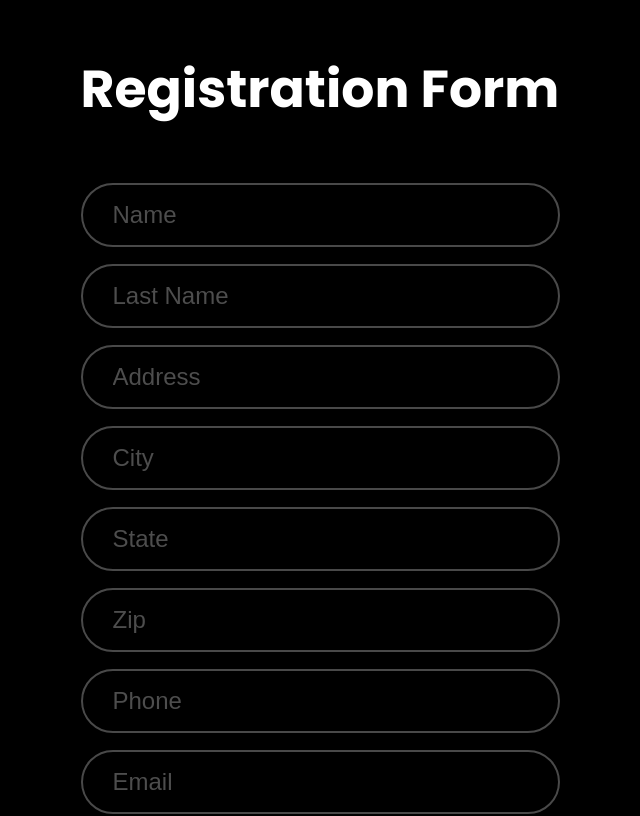
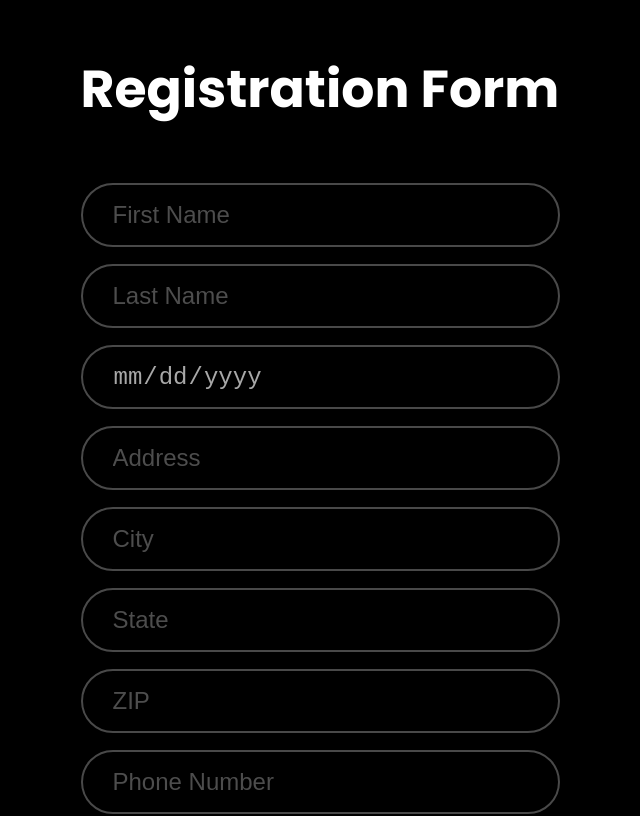
Before and after one commit to Simple2B/cortex-frontend, a React (Create React App) app: page /patient-registration in a window 1280 px wide. Shown: the top 816 px of the page, without its empty margins (320-960 px from the left). Built offline with nearby package versions, Linux system fonts and the light colour scheme.

Commit message:
add input

```diff
--- a/src/components/PatientRegistration/PatientRegistration.tsx
+++ b/src/components/PatientRegistration/PatientRegistration.tsx
@@ -3,8 +3,10 @@ import './patientRegistration.css'
 
 
 export default function PatientRegistration(): ReactElement {
-  const [name, setName] = useState('');
+  const [firstName, setName] = useState('');
   const [lastName, setLastName] = useState('');
+  const [dateBirth, setDateBirth] = useState('');
+
   const [address, setAddress] = useState('');
   const [city, setCity] = useState('');
   const [state, setState] = useState('');
@@ -14,8 +16,10 @@ export default function PatientRegistration(): ReactElement {
 
   const handleSubmit = () => {
     const data = {
-      name: name,
+      firstName: firstName,
       lastName: lastName,
+      dateBirth: dateBirth,
+
       address: address,
       city: city,
       state: state,
@@ -31,14 +35,16 @@ export default function PatientRegistration(): ReactElement {
       <div className="registration">
         <h1 className="registration_title">Registration Form</h1>
         <form className="registration_form">
-          <input value={name} onChange={(e) => { setName(e.target.value) }} className="registration_input" placeholder="Name" />
+          <input value={firstName} onChange={(e) => { setName(e.target.value) }} className="registration_input" placeholder="First Name" />
           <input value={lastName} onChange={(e) => { setLastName(e.target.value) }} className="registration_input" placeholder="Last Name" />
+          <input value={dateBirth} onChange={(e) => { setLastName(e.target.value) }} className="registration_input" placeholder="Date of Birth" type="date"/>
           <input value={address} onChange={(e) => { setAddress(e.target.value) }} className="registration_input" placeholder="Address" />
           <input value={city} onChange={(e) => { setCity(e.target.value) }} className="registration_input" placeholder="City" />
           <input value={state} onChange={(e) => { setState(e.target.value) }} className="registration_input" placeholder="State" />
-          <input value={zip} onChange={(e) => { setZip(e.target.value) }} className="registration_input" placeholder="Zip" />
-          <input value={phone} onChange={(e) => { setPhone(e.target.value) }} className="registration_input" placeholder="Phone" />
+          <input value={zip} onChange={(e) => { setZip(e.target.value) }} className="registration_input" placeholder="ZIP" />
+          <input value={phone} onChange={(e) => { setPhone(e.target.value) }} className="registration_input" placeholder="Phone Number" />
           <input value={email} onChange={(e) => { setEmail(e.target.value) }} className="registration_input" placeholder="Email" />
+
           <button onClick={handleSubmit} className="registration_button">Registration</button>
         </form>
       </div>
```
